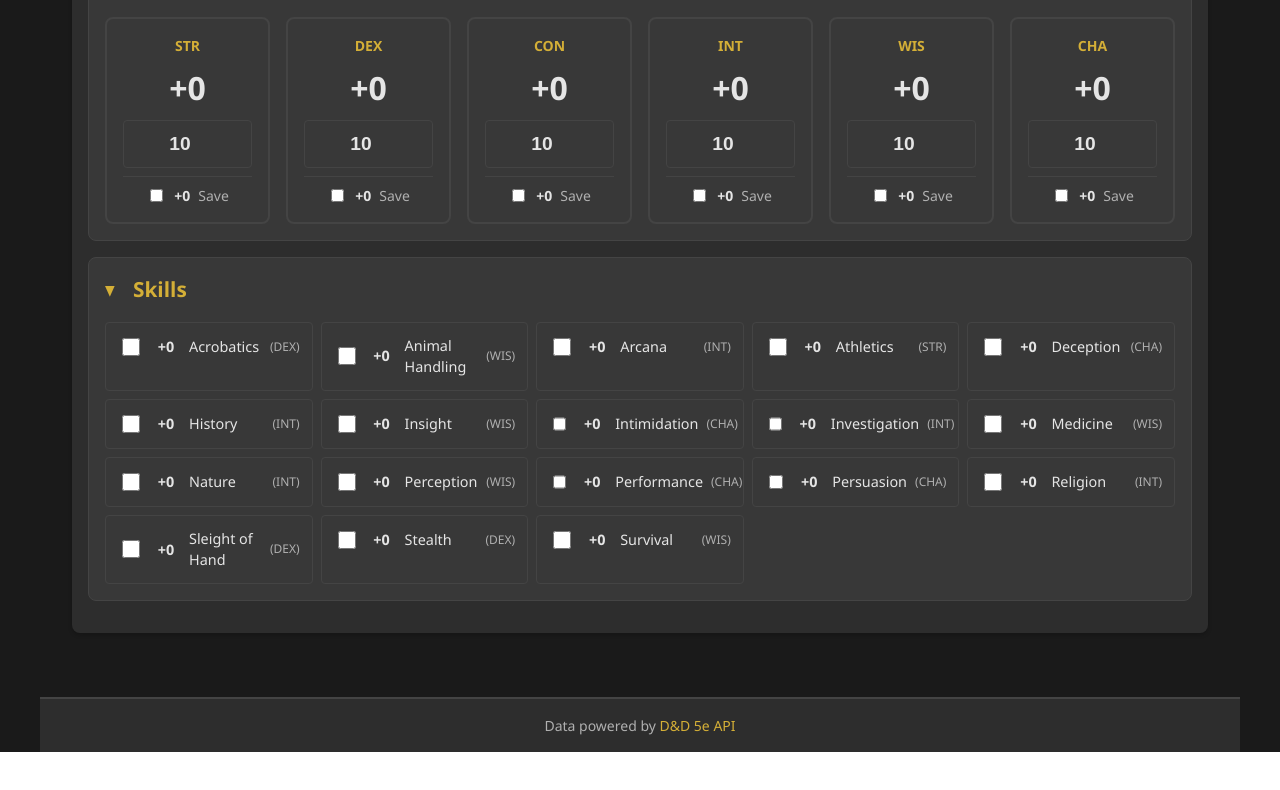
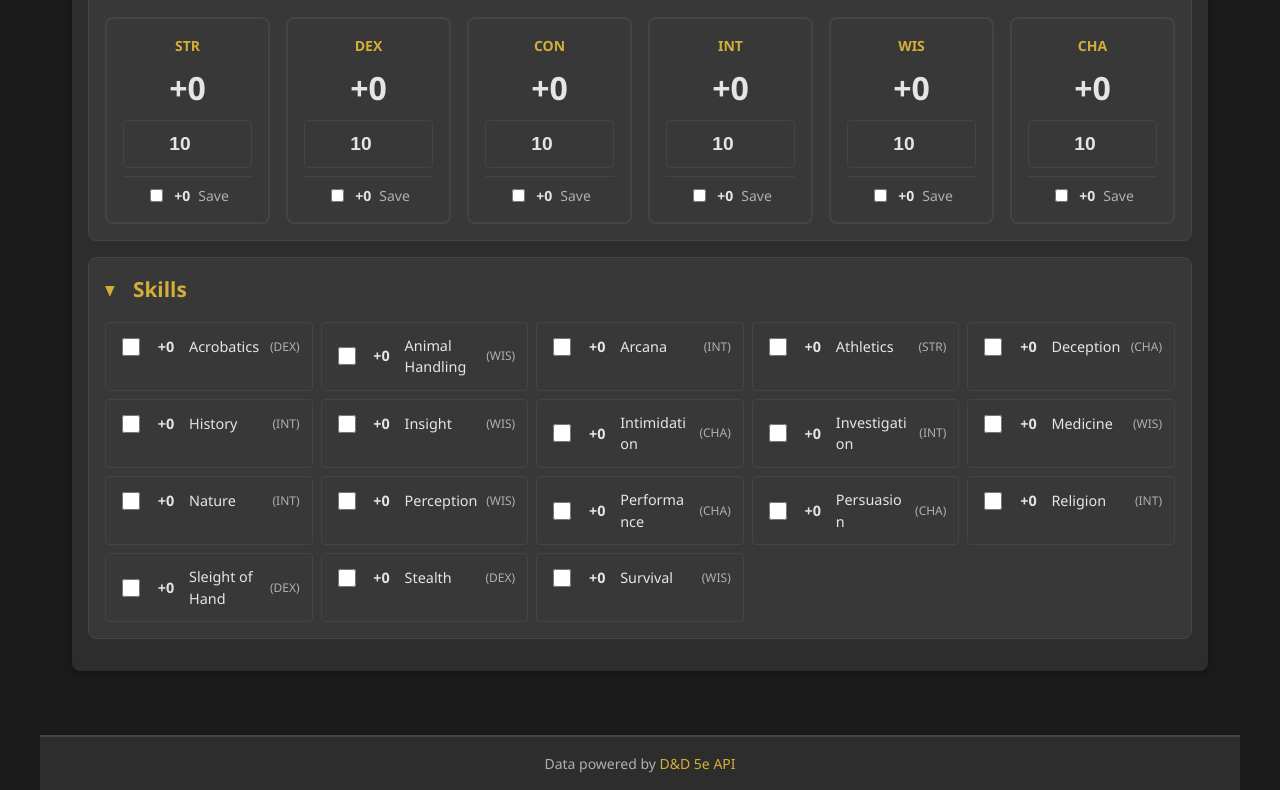
Before and after one commit to matthewmellies/dnd-sheet, a React (Vite) app: page / in a window 1280 px wide. Shown: the part 924-1714 px from the top of the page. Before the commit the page ends 1676 px from the top, so only its background shows below. Built offline with nearby package versions, Linux system fonts and the light colour scheme.

Commit message:
Enhance CSS for better responsiveness and text overflow handling in various components

```diff
--- a/src/App.css
+++ b/src/App.css
@@ -305,6 +305,9 @@ body {
   padding: 1rem;
   border-radius: 0 0 8px 8px;
   box-shadow: 0 2px 4px rgba(0, 0, 0, 0.2);
+  max-width: 100%;
+  overflow-x: hidden;
+  word-wrap: break-word;
 }
 
 /* Accordion Sections */
@@ -381,6 +384,8 @@ body {
   border-radius: 8px;
   text-align: center;
   border: 2px solid var(--border-color);
+  max-width: 100%;
+  overflow: hidden;
 }
 
 .stat-box label {
@@ -390,6 +395,8 @@ body {
   margin-bottom: 0.5rem;
   text-transform: uppercase;
   font-weight: bold;
+  word-wrap: break-word;
+  overflow-wrap: break-word;
 }
 
 .stat-box input {
@@ -471,6 +478,8 @@ body {
   display: flex;
   flex-direction: column;
   gap: 0.5rem;
+  max-width: 100%;
+  overflow: hidden;
 }
 
 .ability-label {
@@ -478,6 +487,8 @@ body {
   color: var(--secondary-color);
   font-weight: bold;
   text-transform: uppercase;
+  word-wrap: break-word;
+  overflow-wrap: break-word;
 }
 
 .ability-modifier {
@@ -537,6 +548,8 @@ body {
   padding: 0.75rem;
   border-radius: 4px;
   border: 1px solid var(--border-color);
+  max-width: 100%;
+  overflow: hidden;
 }
 
 .skill-item.proficient {
@@ -550,6 +563,8 @@ body {
   gap: 0.5rem;
   cursor: pointer;
   font-size: 0.9rem;
+  max-width: 100%;
+  overflow: hidden;
 }
 
 .skill-item input[type="checkbox"] {
@@ -568,11 +583,16 @@ body {
 .skill-name {
   flex: 1;
   color: var(--text-primary);
+  min-width: 0;
+  word-wrap: break-word;
+  overflow-wrap: break-word;
 }
 
 .skill-ability {
   color: var(--text-secondary);
   font-size: 0.75rem;
+  word-wrap: break-word;
+  overflow-wrap: break-word;
 }
 
 /* Spells */
```
